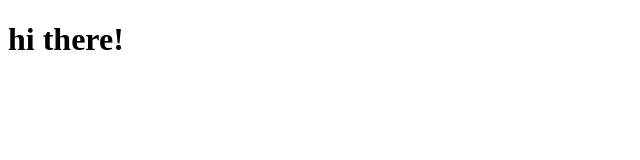
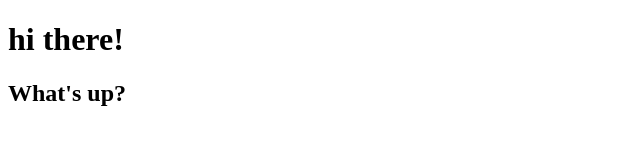
Before and after one commit to ekslkk/new-repo, a plain HTML site: page index.html in a window 1280 px wide. Shown: the whole page, without its empty margins (0-640 px from the left). Drawn offline with Linux system fonts and the light colour scheme.

Commit message:
add h2 title

```diff
--- a/index.html
+++ b/index.html
@@ -8,5 +8,6 @@
 </head>
 <body>
     <h1>hi there!</h1>
+    <h2>What's up?</h2>
 </body>
 </html>
```
